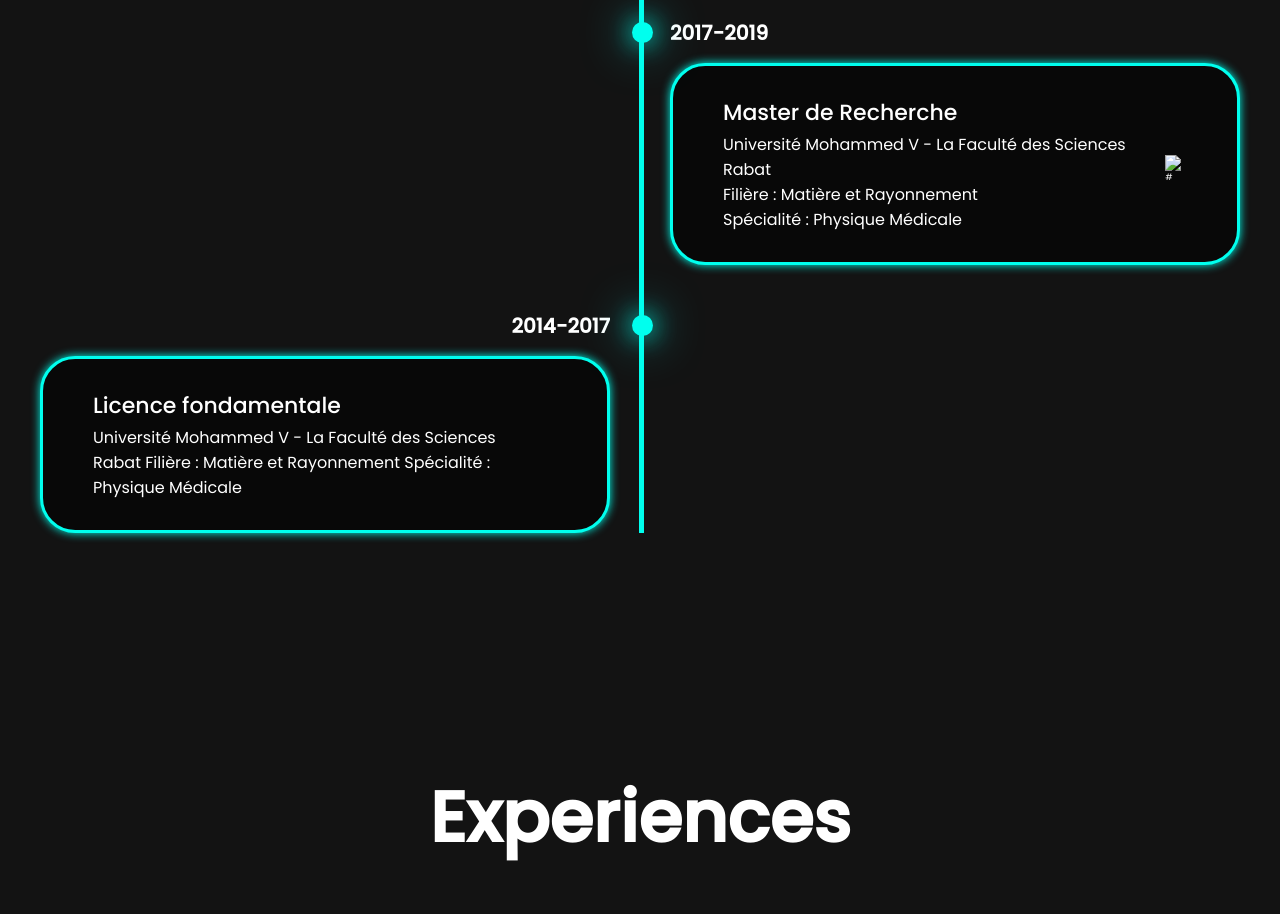
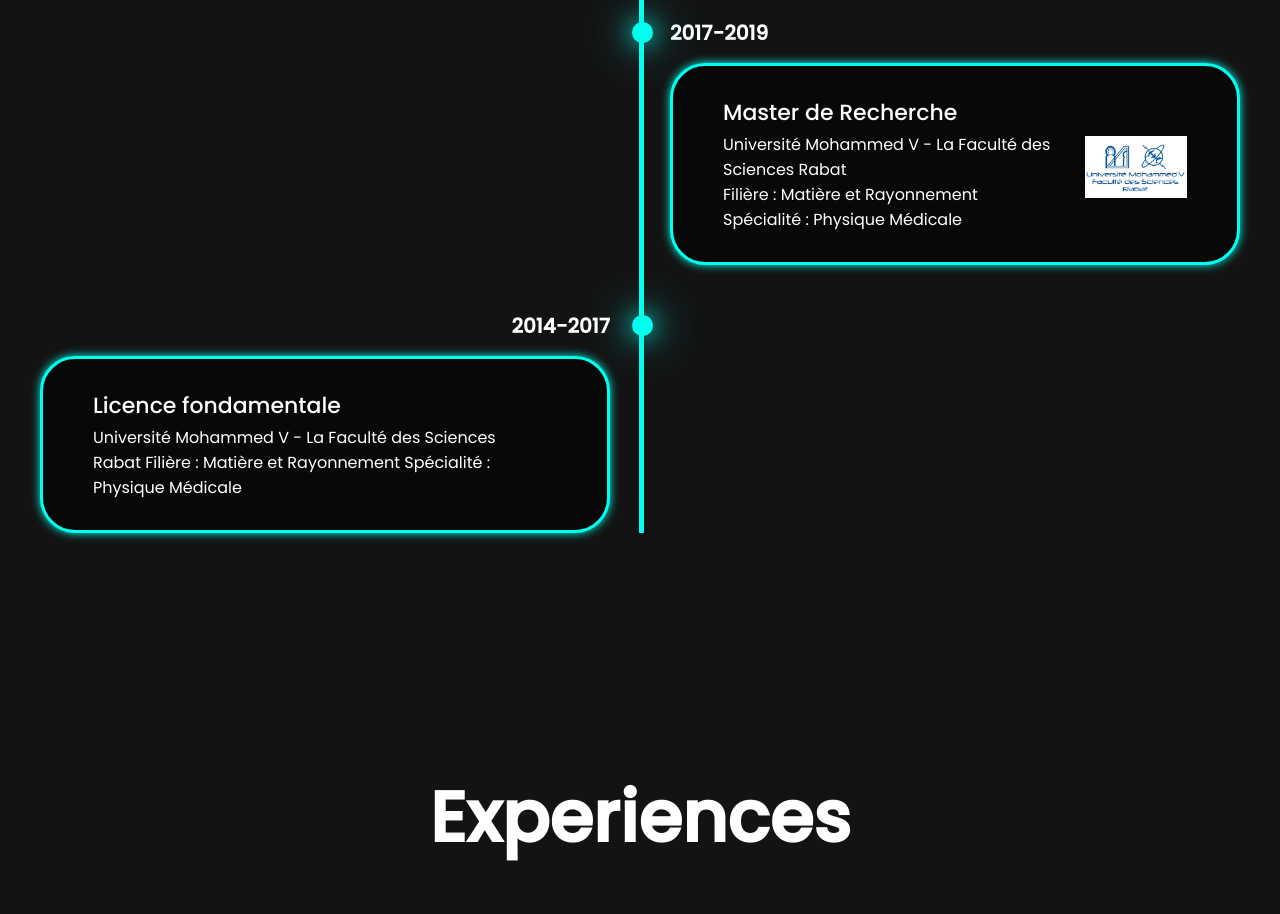
Before and after one commit to AbdallahMchkour/Mchkour-Abdallah-Portfolio, a plain HTML site: page index.html in a window 1280 px wide. Shown: the part 1400-2314 px from the top of the page. Drawn offline with nearby package versions, Linux system fonts and the light colour scheme; files whose address does not match are found by name.

Commit message:
new image

```diff
--- a/index.html
+++ b/index.html
@@ -105,7 +105,7 @@
               Spécialité : Physique Médicale</p>
           </div>
           <div>
-            <img src="ressource//index/fsr.png" alt="#" class="fsr">
+            <img src="ressource/index/fsr.png" alt="#" class="fsr">
           </div>
         </div>
       </div>
```
